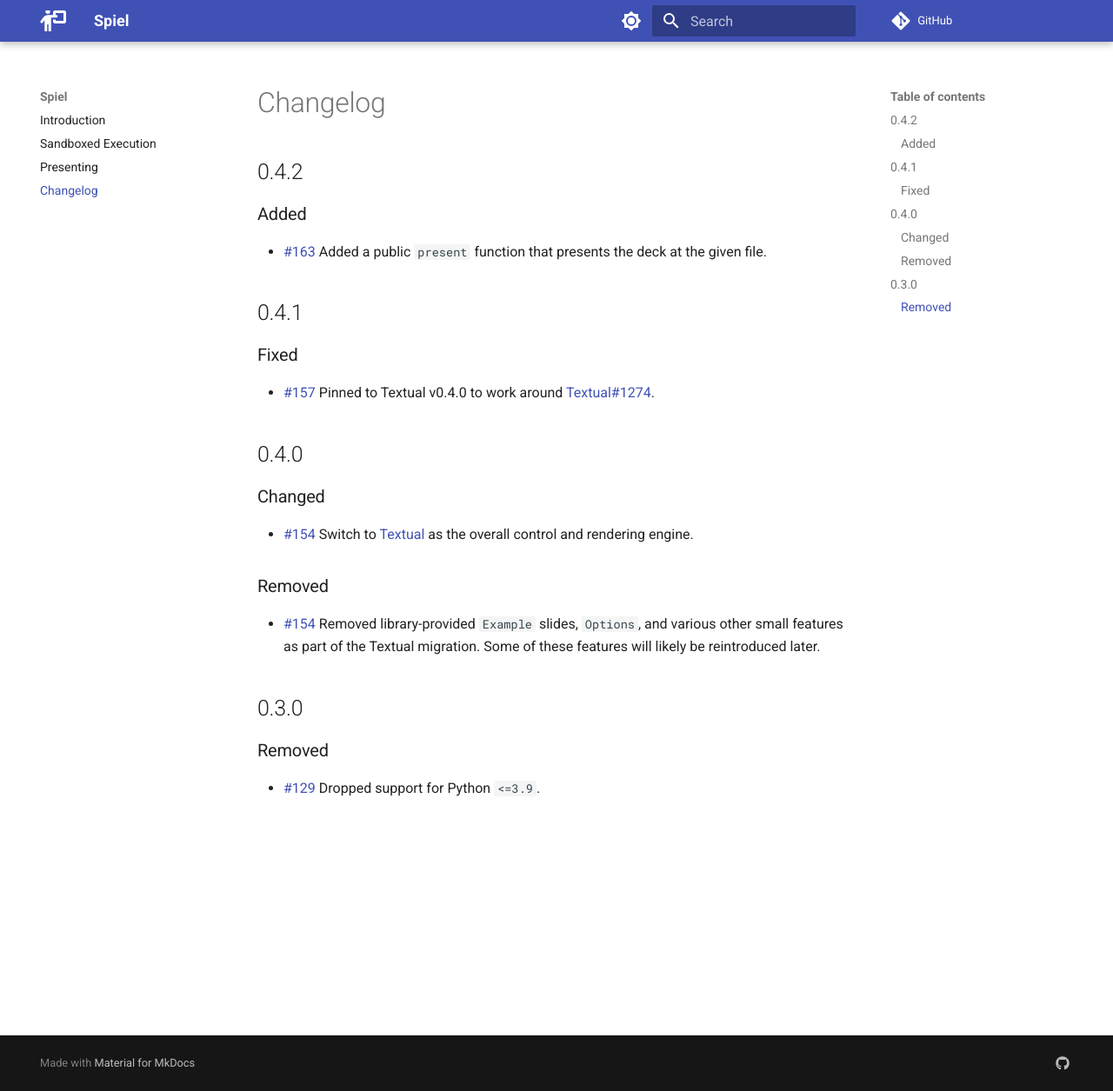
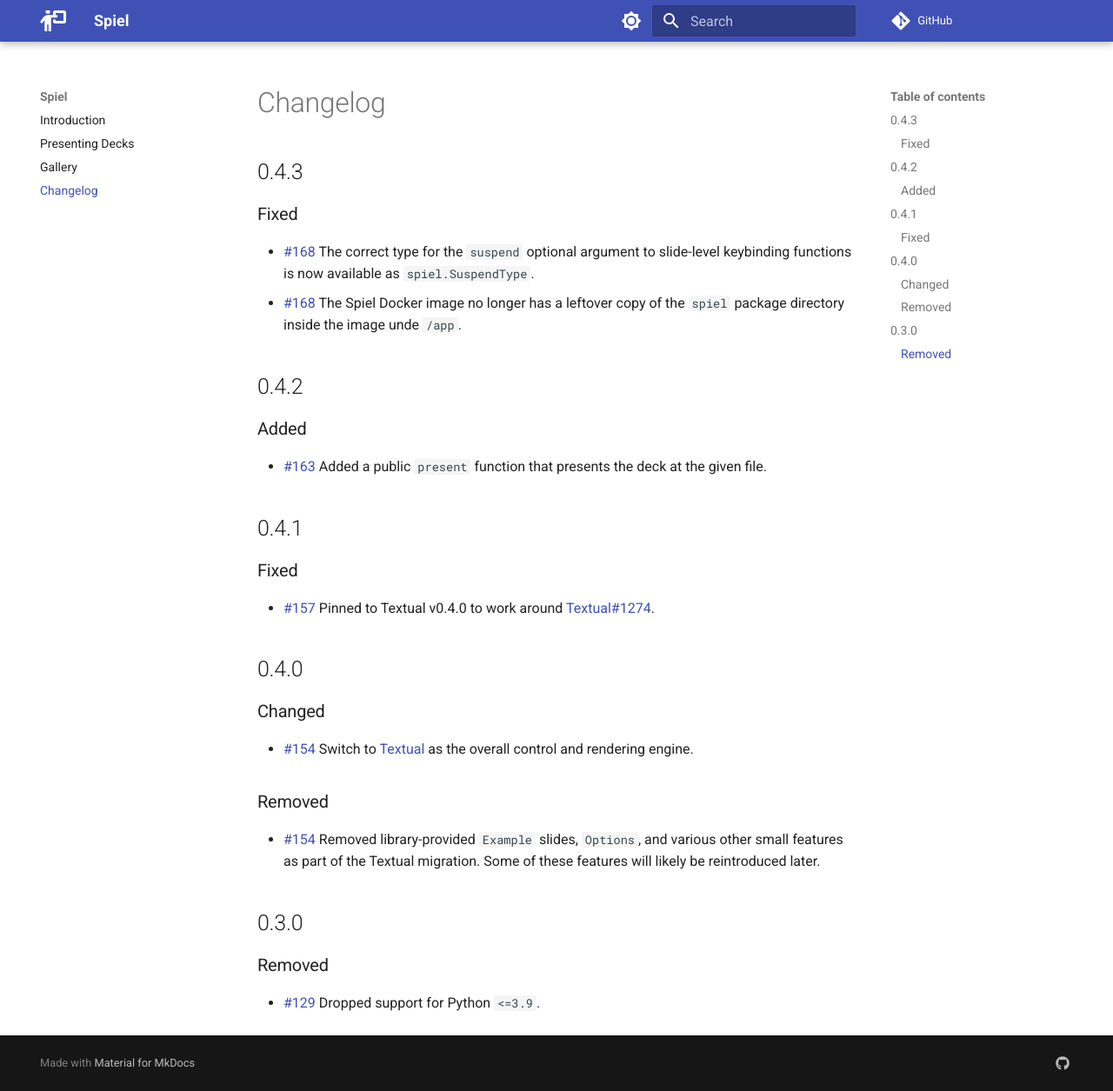
Before and after one commit to JoshKarpel/spiel, an MkDocs documentation site: the page built from docs/changelog.md, in a window 1280 px wide and 1255 px high. Shown: the whole window at 87% size. Built offline with MkDocs 1.6.1 and Material for MkDocs 9.7.7, drawn with Linux system fonts in a browser that asks for light colours; comment, search, counter and statistics services are not loaded.

Commit message:
Various infrastructure updates (#168)

```diff
--- a/docs/changelog.md
+++ b/docs/changelog.md
@@ -1,4 +1,11 @@
 # Changelog
+
+## 0.4.3
+
+### Fixed
+
+- [#168](https://github.com/JoshKarpel/spiel/pull/168) The correct type for the `suspend` optional argument to slide-level keybinding functions is now available as `spiel.SuspendType`.
+- [#168](https://github.com/JoshKarpel/spiel/pull/168) The Spiel Docker image no longer has a leftover copy of the `spiel` package directory inside the image unde `/app`.
 
 ## 0.4.2
 
--- a/mkdocs.yml
+++ b/mkdocs.yml
@@ -72,6 +72,6 @@ extra:
 
 nav:
   - Introduction: index.md
-  - Sandboxed Execution: sandboxed-execution.md
-  - Presenting: presenting.md
+  - presenting.md
+  - gallery.md
   - changelog.md
--- a/pyproject.toml
+++ b/pyproject.toml
@@ -4,7 +4,7 @@ build-backend = "poetry.core.masonry.api"
 
 [tool.poetry]
 name = "spiel"
-version = "0.4.2"
+version = "0.4.3"
 description = "A framework for building and presenting richly-styled presentations in your terminal using Python."
 readme="README.md"
 homepage="https://github.com/JoshKarpel/spiel"
@@ -68,7 +68,6 @@ all = true
 [tool.pytest.ini_options]
 addopts = ["--strict-markers", "--mypy", "-n", "auto"]
 testpaths = ["tests", "spiel"]
-norecursedirs = ["demo"]
 
 [tool.mypy]
 pretty = false
--- a/spiel/__init__.py
+++ b/spiel/__init__.py
@@ -1,5 +1,7 @@
-from spiel.app import present
+from spiel.app import SuspendType, present
 from spiel.constants import __version__
 from spiel.deck import Deck
 from spiel.slide import Slide
 from spiel.triggers import Triggers
+
+__all__ = ["present", "SuspendType", "__version__", "Deck", "Slide", "Triggers"]
```
Also changed, not shown: docs/gallery.md (added, +8 -0 lines), docs/presenting.md (+28 -3 lines), docs/sandboxed-execution.md (deleted, +0 -16 lines), 7 other files.
